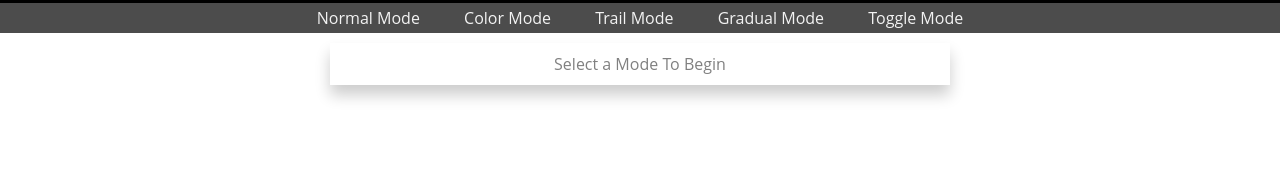
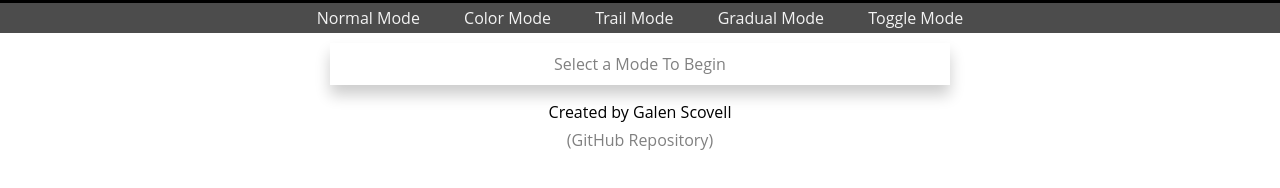
Before and after one commit to galenscovell/Javascript-Etch-a-Sketch, a plain HTML site: page index.html in a window 1280 px wide. Drawn offline with Linux system fonts and the light colour scheme.

Commit message:
Add Link to Repo from Live Demo

```diff
--- a/index.html
+++ b/index.html
@@ -19,7 +19,8 @@
         <div id="container">Select a Mode To Begin</div>
 
 
-
+        <p>Created by Galen Scovell<p>
+        <a href="">(GitHub Repository)</a>
         <script src="jquery-1.11.1.min.js"></script>
         <script src="etch_a_sketch.js"></script>
     </body>
--- a/style.css
+++ b/style.css
@@ -9,6 +9,22 @@ html, body {
     -moz-user-select: none;
     -ms-user-select: none;
     user-select: none;
+}
+
+p {
+    text-align: center;
+    margin-bottom: -10px;
+}
+
+a {
+    text-decoration: none;
+    color: gray;
+    transition: 0.5s;
+}
+
+a:hover {
+    color: blue;
+    transition: 0.5s;
 }
 
 #buttons {
```
